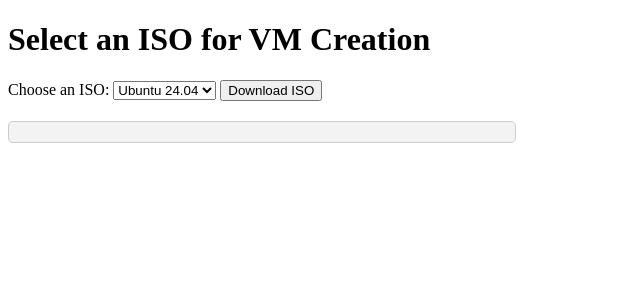
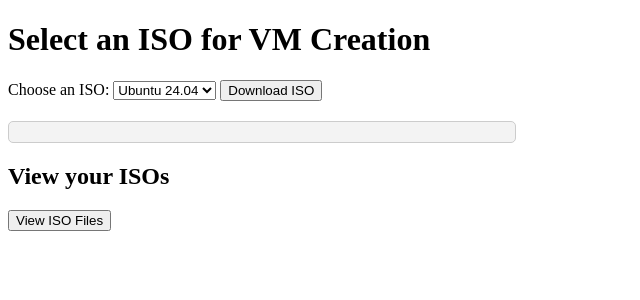
Before and after one commit to connorfuchs1/virtualdetect, a Flask app: page / in a window 1280 px wide. Shown: the top 300 px of the page, without its empty margins (0-640 px from the left). Run offline with Flask 3, Linux system fonts and the light colour scheme.

Commit message:
added page to view downloaded iso files. added options for iso modification / loading iso into proxmox.

```diff
--- a/upload/iso_selection.py
+++ b/upload/iso_selection.py
@@ -78,5 +78,12 @@
     print(f"Progress reported: {progress['percentage']}%")
     return jsonify(progress)
 
+@app.route('/iso-options')
+def iso_options():
+    iso_directory = '../iso'
+    iso_files = [f for f in os.listdir(iso_directory) if f.endswith('.iso')]
+
+    return render_template('iso_options.html', iso_files=iso_files)
+
 if __name__ == "__main__":
     app.run(debug=True, threaded=True, host='0.0.0.0', port='1337')
--- a/upload/templates/select_iso.html
+++ b/upload/templates/select_iso.html
@@ -51,6 +51,10 @@
                         if (progressData.percentage === 100) {
                             clearInterval(interval);
                             statusText.textContent = 'Download complete!';
+
+                            setTimeout( () => {
+                            window.location.href = 'iso-options';
+                        }, 1000);
                         }
                     } catch (err) {
                         console.error('Error fetching progress:', err);
@@ -101,5 +105,9 @@
         <div id="progress-bar"></div>
     </div>
     <p id="status"></p>
+    <h2> View your ISOs</h2>
+    <form action="iso-options" method="GET">
+        <button type="submit"> View ISO Files </button>
+    </form>
 </body>
 </html>
```
Also changed, not shown: 1 other file.
